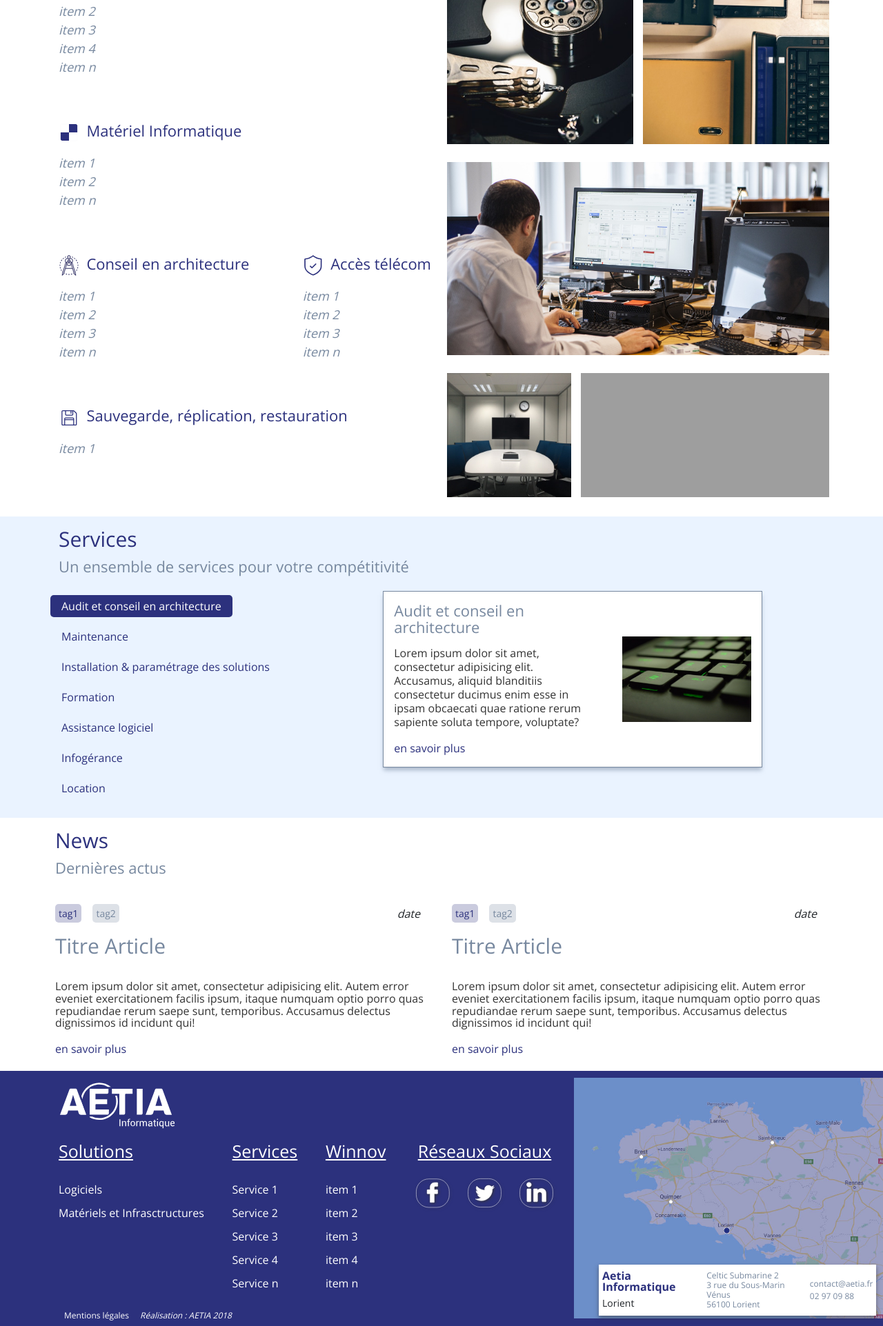
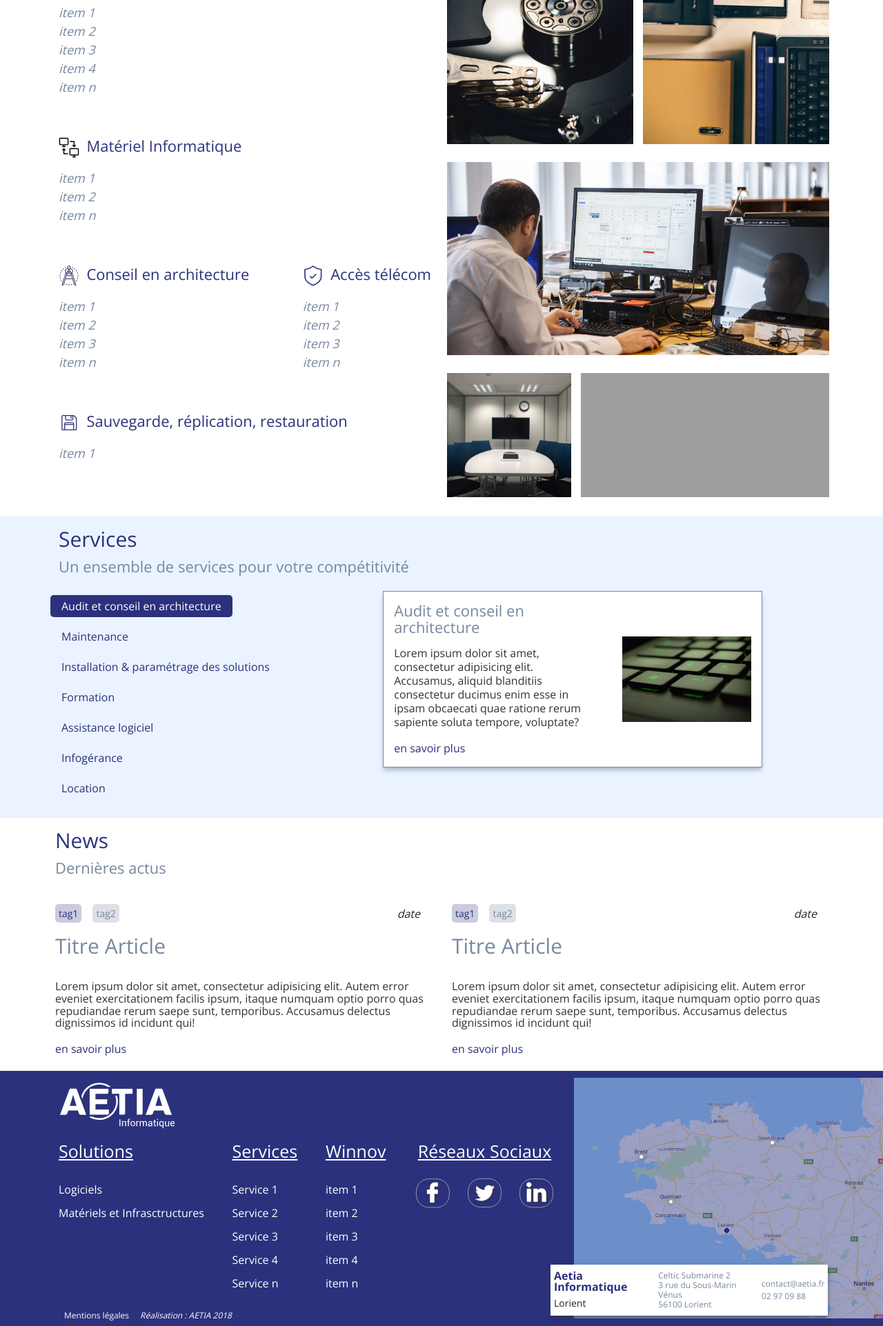
Before and after one commit to Mil00Z/aetia-info, a PHP site: page / in a window 1280 px wide. Shown: the part 1368-3291 px from the top of the page at 69% size. Run offline with PHP 8.4, Linux system fonts and the light colour scheme; some libraries are stand-ins or nearby versions; grey boxes are pictures that could not be loaded.

Commit message:
mise à jour class solutions-infra

```diff
--- a/assets/css/about.css
+++ b/assets/css/about.css
@@ -851,7 +851,7 @@ button.toggle-search {
 
 .brand_coord {
   position: absolute;
-  right: 10px;
+  right: 80px;
   bottom: 15px;
   width: calc(33% - 20px);
   max-width: 500px;
--- a/assets/css/actus.css
+++ b/assets/css/actus.css
@@ -887,7 +887,7 @@ button.toggle-search {
 
 .brand_coord {
   position: absolute;
-  right: 10px;
+  right: 80px;
   bottom: 15px;
   width: calc(33% - 20px);
   max-width: 500px;
--- a/assets/css/contact.css
+++ b/assets/css/contact.css
@@ -863,7 +863,7 @@ button.toggle-search {
 
 .brand_coord {
   position: absolute;
-  right: 10px;
+  right: 80px;
   bottom: 15px;
   width: calc(33% - 20px);
   max-width: 500px;
--- a/assets/css/homepage.css
+++ b/assets/css/homepage.css
@@ -867,7 +867,7 @@ button.toggle-search {
 
 .brand_coord {
   position: absolute;
-  right: 10px;
+  right: 80px;
   bottom: 15px;
   width: calc(33% - 20px);
   max-width: 500px;
@@ -1182,11 +1182,14 @@ button.toggle-search {
         vertical-align: middle;
         margin-right: 0.65rem; }
       #solutions-infra .list-solutions_container .list-solutions--items h3.sauvegarde-aetia::before {
-        background: url("../img/icon/AETIA2xprotection.svg") no-repeat center; }
+        width: 60px;
+        height: 60px;
+        background: url("../img/icon/AETIA2xprotection.svg") no-repeat center;
+        background-size: 60px 60px; }
       #solutions-infra .list-solutions_container .list-solutions--items h3.reseau::before {
         background: url("../img/icon/architecture.svg") no-repeat center; }
       #solutions-infra .list-solutions_container .list-solutions--items h3.materiel::before {
-        background: url("../img/icon/distribution_info.svg") no-repeat center; }
+        background: url("../img/icon/distrib-info.svg") no-repeat center; }
       #solutions-infra .list-solutions_container .list-solutions--items h3.conseil::before {
         background: url("../img/icon/architecture.svg") no-repeat center; }
       #solutions-infra .list-solutions_container .list-solutions--items h3.telecom::before {
--- a/assets/css/logiciels.css
+++ b/assets/css/logiciels.css
@@ -851,7 +851,7 @@ button.toggle-search {
 
 .brand_coord {
   position: absolute;
-  right: 10px;
+  right: 80px;
   bottom: 15px;
   width: calc(33% - 20px);
   max-width: 500px;
--- a/assets/css/materiel-infra.css
+++ b/assets/css/materiel-infra.css
@@ -604,7 +604,7 @@ button.toggle-search {
 
 .brand_coord {
   position: absolute;
-  right: 10px;
+  right: 80px;
   bottom: 15px;
   width: calc(33% - 20px);
   max-width: 500px;
--- a/block/solutions-infra.php
+++ b/block/solutions-infra.php
@@ -14,7 +14,7 @@
                         <div class="list-solutions--items">
 
                             <h3 class="sauvegarde-aetia">Solutions de sauvegarde</h3>
-                            <ul class="list-solutions--items">
+                            <ul class="list-solutions">
                                 <li>item 1</li>
                                 <li>item 2</li>
                                 <li> item 3</li>
@@ -28,7 +28,7 @@
                         <div class="list-solutions--items">
 
                             <h3 class="materiel">Matériel Informatique</h3>
-                            <ul class="list-solutions--items">
+                            <ul class="list-solutions">
                                 <li>item 1</li>
                                 <li>item 2</li>
                                 <li> item n</li>
@@ -40,7 +40,7 @@
                         <div class="list-solutions--items">
 
                             <h3 class="conseil">Conseil en architecture</h3>
-                            <ul class="list-solutions--items">
+                            <ul class="list-solutions">
                                 <li>item 1</li>
                                 <li>item 2</li>
                                 <li> item 3</li>
@@ -53,7 +53,7 @@
                         <div class="list-solutions--items">
 
                             <h3 class="telecom">Accès télécom</h3>
-                            <ul class="list-solutions--items">
+                            <ul class="list-solutions">
                                 <li>item 1</li>
                                 <li>item 2</li>
                                 <li> item 3</li>
@@ -66,26 +66,12 @@
                         <div class="list-solutions--items">
 
                             <h3 class="sauvegarde">Sauvegarde, réplication, restauration</h3>
-                            <ul class="list-solutions--items">
+                            <ul class="list-solutions">
                                 <li>item 1</li>
                             </ul>
 <!--                            <img src="assets/img/icon/diskette.svg" alt="">-->
 
                         </div>
-
-
-
-
-
-
-
-
-
-
-
-
-
-
 
                     </div>
 
```
Also changed, not shown: 6 other files.
